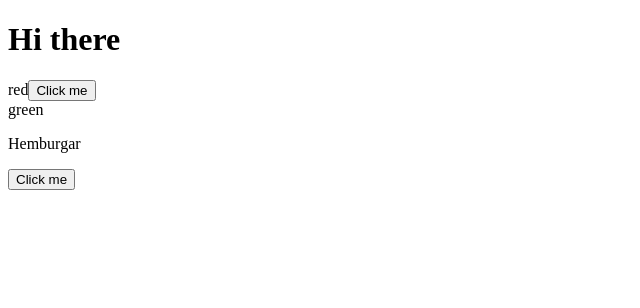
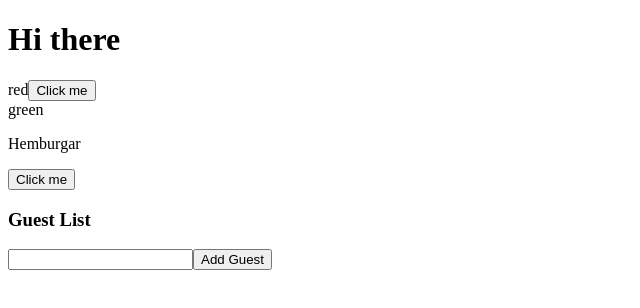
Before and after one commit to 1CIM/ts_sink, a React (Create React App) app: page / in a window 1280 px wide. Shown: the top 308 px of the page, without its empty margins (0-640 px from the left). Built offline with nearby package versions, Linux system fonts and the light colour scheme.

Commit message:
Add example of type interferance with state finish up the guest list

```diff
--- a/src/App.tsx
+++ b/src/App.tsx
@@ -1,12 +1,16 @@
 import React from 'react';
 import Parent from './props/Parent';
+import GuestList from './state/GuestList';
 
 function App() {
   return (
-    <div data-cy="header" className="App">
-      <h1 data-cy="header-text" >Hi there</h1>
-      <Parent />
-    </div>
+    <>
+      <div data-cy='header' className='App'>
+        <h1 data-cy='header-text'>Hi there</h1>
+        <Parent />
+      </div>
+      <GuestList />
+    </>
   );
 }
 
--- a/src/props/Child.tsx
+++ b/src/props/Child.tsx
@@ -7,9 +7,9 @@ interface ChildProps {
 
 export const Child = ({ color, onClick }: ChildProps) => {
   return (
-    <div data-cy='color_1'>
+    <div data-cy='color-1'>
       {color}
-      <button data-cy='first_btn' onClick={onClick}>Click me</button>
+      <button data-cy='first-btn' onClick={onClick}>Click me</button>
     </div>
   );
 };
@@ -24,10 +24,10 @@ export const Child = ({ color, onClick }: ChildProps) => {
 
 export const ChildAsFC: React.FC<ChildProps> = ({ color, onClick, children }) => {
   return (
-    <div data-cy='color_2'>
+    <div data-cy='color-2'>
       {color}
       {children}
-      <button data-cy='second_btn' onClick={onClick}>Click me</button>
+      <button data-cy='second-btn' onClick={onClick}>Click me</button>
     </div>
   );
 };
--- /dev/null
+++ b/src/state/GuestList.tsx
@@ -0,0 +1,30 @@
+import { useState } from 'react';
+
+const GuestList: React.FC = () => {
+  const [name, setName] = useState('');
+  const [guests, setGuests] = useState<string[]>([]);
+
+  const onClick = () => {
+    setName('');
+    setGuests([...guests, name]);
+  };
+
+  return (
+    <div data-cy='guest-list'>
+      <h3 data-cy='guest-list-header'>Guest List</h3>
+      <ul data-cy='list-of-guests'>
+        {guests.map(guest => <li key={guest}>{guest}</li>)}
+      </ul>
+      <input
+        data-cy='guest-list-input'
+        value={name}
+        onChange={(event) => setName(event.target.value)}
+      />
+      <button data-cy='guest-list-btn' onClick={onClick}>
+        Add Guest
+      </button>
+    </div>
+  );
+};
+
+export default GuestList;
```
Also changed, not shown: 1 other file (tests, documents, lock files or other folders).
